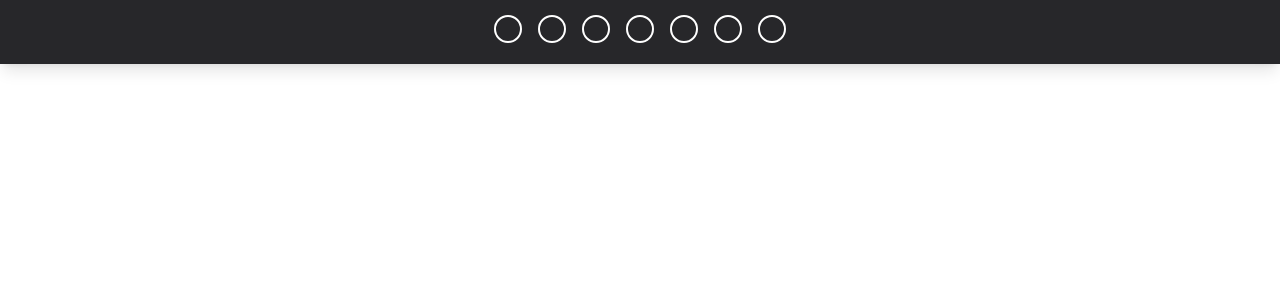
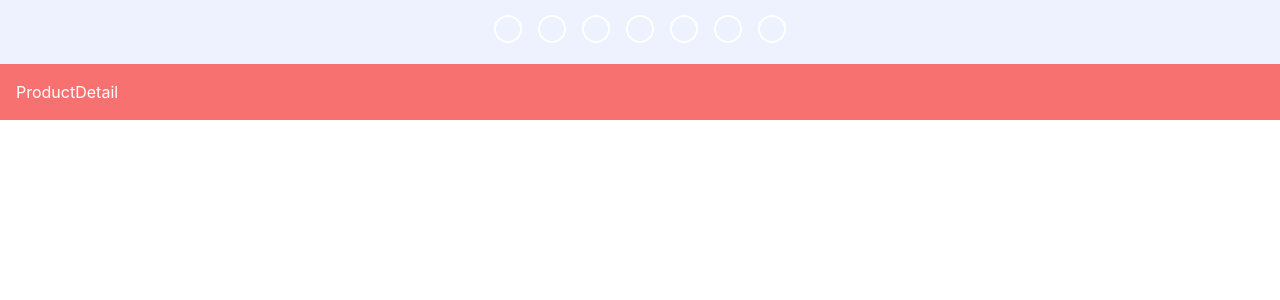
Before and after one commit to hassan2282/react-router-redux, a React (Create React App) app: page /product/1 in a window 1280 px wide. Before the commit this address had no page. Shown: the top 300 px of the page. Built offline with nearby package versions, Linux system fonts and the light colour scheme; some icons are missing.

Commit message:
add a simple route model binding to project => click on product & show product-details

```diff
--- a/src/App.js
+++ b/src/App.js
@@ -1,9 +1,10 @@
 import './App.css';
 import React from 'react'
-import { BrowserRouter as Router, Routes, Route } from 'react-router-dom'
+import { BrowserRouter as Router, Routes, Route, Switch } from 'react-router-dom'
 import Products from './components/Products';
 import Content from './components/Content';
 import Comments from './components/Comments';
+import ProductDetail from './components/ProductDetail';
 
 function App(){
   return (
@@ -13,6 +14,7 @@ function App(){
           <Route path="/"/>
           <Route path="/products" element={<Products />} />
           <Route path="/comments" element={<Comments />} />
+          <Route path="/product/:id" Component={ProductDetail} />
         </Routes>
     </Router>
   );
--- a/src/components/NavBar.js
+++ b/src/components/NavBar.js
@@ -15,8 +15,8 @@ import { Link } from "react-router-dom";
 function NavBar() {
   return (
     <div
-      className="flex md:max-2xl:flex-row flex-col justify-center hover:shadow-lg
-      items-center md:max-2xl:items-center md:max-2xl:w-screen p-3 md:max-2xl:h-16 h-screen md:max-2xl:gap-4 gap-6 bg-zinc-800"
+      className="flex md:max-2xl:flex-row flex-col justify-center
+      items-center md:max-2xl:items-center md:max-2xl:w-screen p-3 md:max-2xl:h-16 h-screen md:max-2xl:gap-4 gap-6 w-[20%]"
     >
       <Zoom>
 
--- a/src/components/Product.js
+++ b/src/components/Product.js
@@ -1,19 +1,23 @@
 import React from 'react'
+import { Link } from 'react-router-dom'
 
 function Product({item}) {
   return (
     <div className='flex items-center justify-center flex-col w-[25%] rounded-md shadow-sm border-2 p-3'>
+      <Link to={`/product/${item.id}`} >
         <div className='flex w-full h-auto rounded-md items-center overflow-clip'>
-            <img src={item.image} className='hover:scale-125 duration-300 cursor-pointer'/>
+            <img src={item.image} alt={item.title} className='hover:scale-125 duration-300 cursor-pointer'/>
         </div>
         <div className='flex flex-col items-start justify-center gap-3 w-full'>
-            <h2 className='text-xl'>{item.title}</h2>
+            <h2 className='text-xl mt-3'>{item.title}</h2>
             <hr className='h-1 w-full'/>
             <div className='flex flex-row items-center justify-between w-full'>
-                <button className='p-3 px-5 rounded-md bg-transparent border-2 border-[#97ff20]'>افزودن به سبد خرید</button>
-                <span>{item.price}</span>
+                <button className='p-3 px-5 rounded-md bg-transparent hover:bg-[#97ff20] hover:text-zinc-950 duration-200 border-2
+                 border-[#97ff20]'>افزودن به سبد خرید</button>
+                <span>تومان {item.price}</span>
             </div>
         </div>
+      </Link>
     </div>
   )
 }
--- /dev/null
+++ b/src/components/ProductDetail.js
@@ -0,0 +1,10 @@
+import React from 'react'
+
+function ProductDetail({item}) {
+
+  return (
+    <div className='text-white bg-red-400 p-4'>ProductDetail</div>
+  )
+}
+
+export default ProductDetail
--- a/src/components/Products.js
+++ b/src/components/Products.js
@@ -9,10 +9,11 @@ const [data, setData] = useState('')
   useEffect(()=>{
     axios.get('https://679ba4c233d3168463249e52.mockapi.io/api/v1/products')
     .then(res => setData(res.data))
+    .catch(error => console.log(error))
   },[])
 
   return (
-    <div className='flex flex-wrap gap-2 justify-around w-screen h-auto mt-3'>
+    <div className='flex flex-wrap p-4 justify-around w-screen h-auto mt-3'>
         {
             data &&
             data.map((item) => {
```
